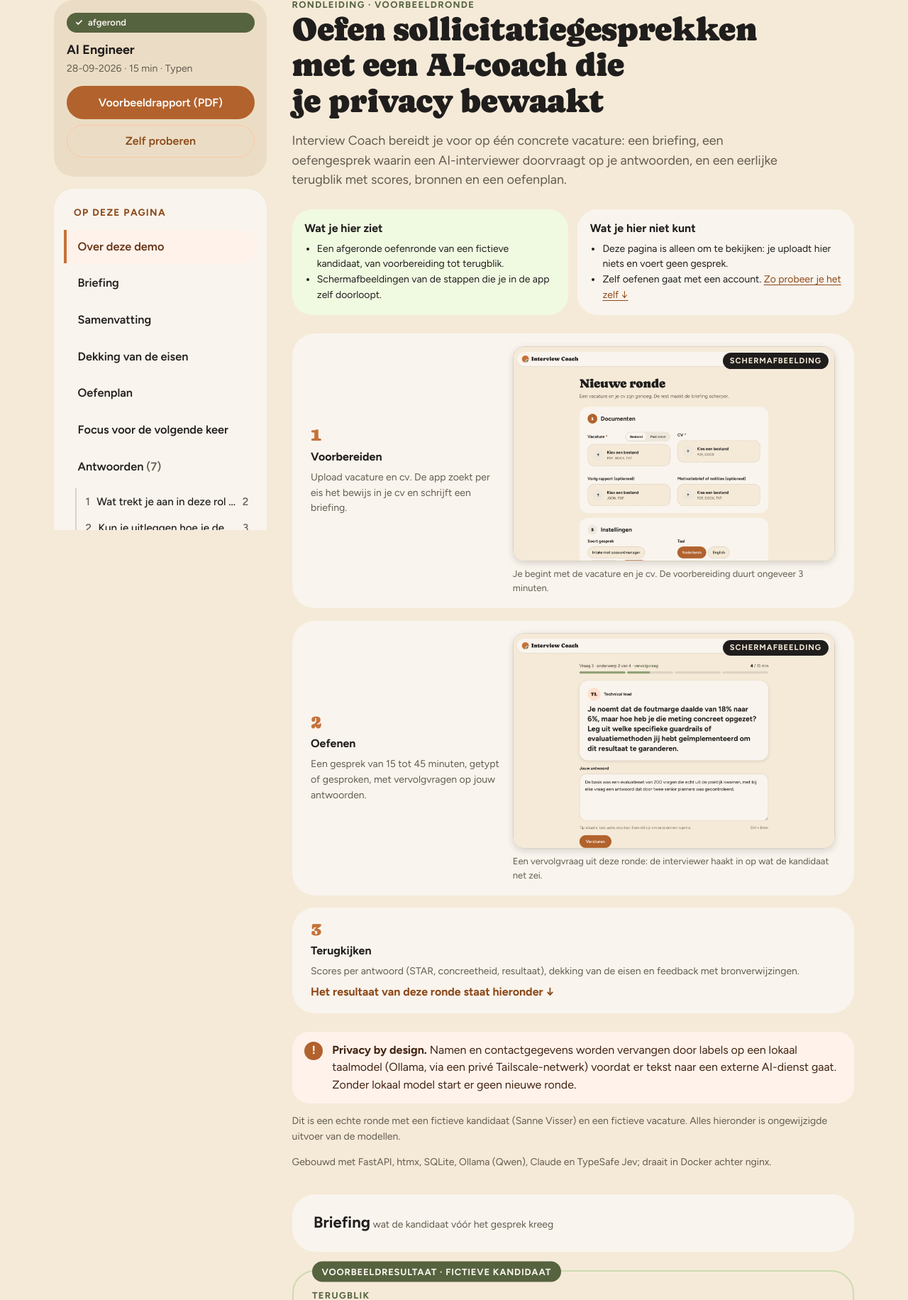
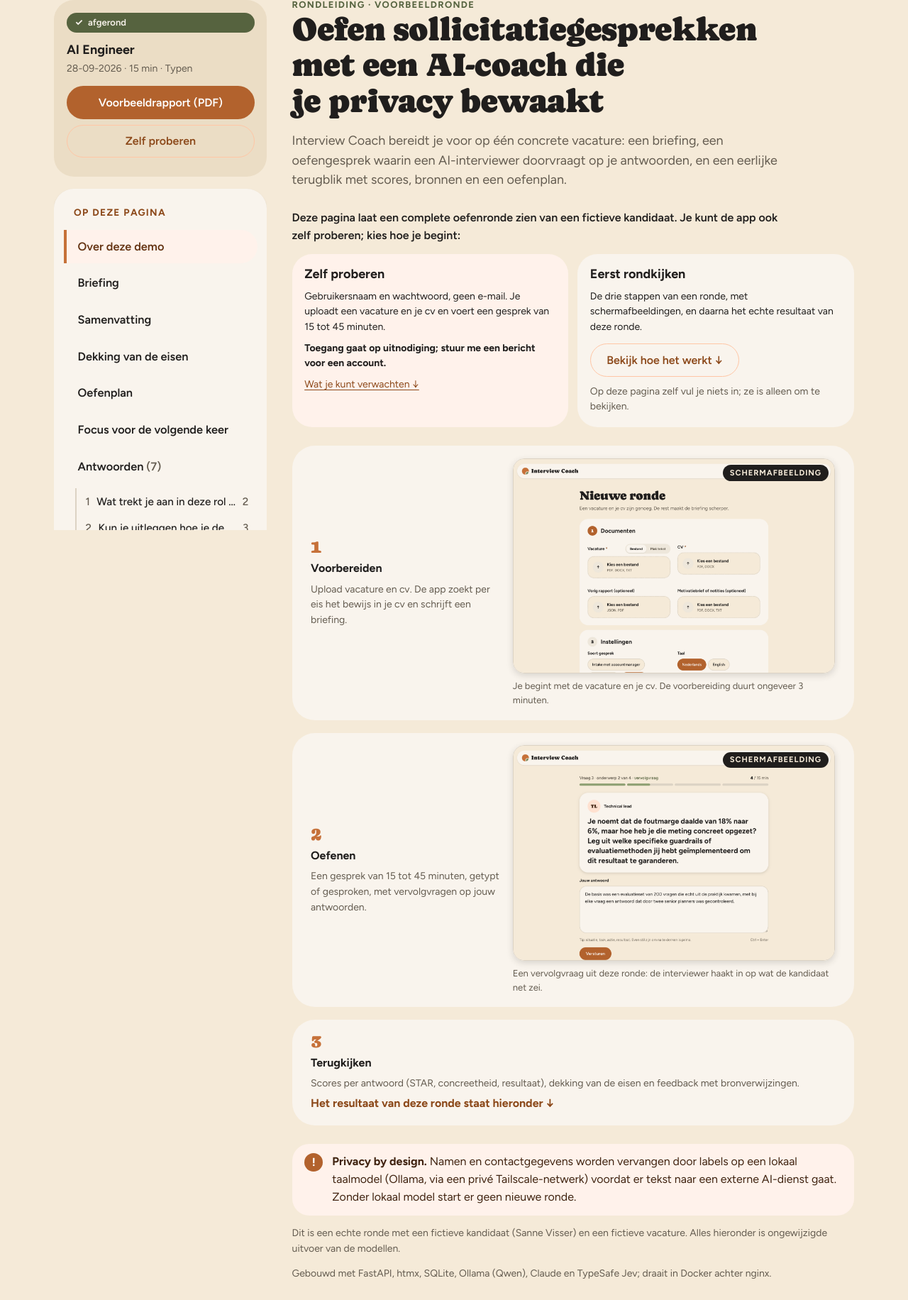
Before and after one commit to GeorgeThiel-hob/interview-coach, a FastAPI app: page /demo in a window 1280 px wide. Shown: the part 106-1938 px from the top of the page at 71% size. Run offline with FastAPI, Linux system fonts and the light colour scheme; parts of the project's set-up code (start-up, migrations or seed data) failed here and were passed over.

Commit message:
feat(demo): two ways in at the top: try it yourself, or look around first
The sign-up button only sat at the very bottom of a long page. The intro now says
what the page is for and offers two paths side by side: "Zelf proberen" (the same
open/offline/closed states as the bottom block) and "Eerst rondkijken" (jumps to
the walkthrough, and says the page itself is view-only). This replaces the
"what you see / what you can't do" box; the detailed bottom block stays.

Co-Authored-By: Claude Opus 5.5 <noreply@anthropic.com>

```diff
--- a/app/templates/base.html
+++ b/app/templates/base.html
@@ -191,10 +191,13 @@ ol.steps li.active::before { border: 3px solid var(--accent-200); border-top-col
 @media (min-width: 960px) { .review { grid-template-columns: 300px minmax(0, 1fr); } .review > aside { position: sticky; top: var(--s6); align-self: start; } }
 .toc, .toc-sub { grid-template-columns: minmax(0, 1fr); } .review > aside { min-width: 0; }
 .demo-intro { margin-bottom: var(--s8); } .demo-intro .lead { max-width: 44rem; }
-/* demo walkthrough: what you see / can't do, steps with screenshots, the framed example, try it */
-.demo-scope { display: grid; gap: var(--s3); margin: var(--s6) 0; } @media (min-width: 640px) { .demo-scope { grid-template-columns: 1fr 1fr; } }
-.demo-scope > div { border-radius: var(--r-lg); padding: var(--s4); background: var(--sage-100); } .demo-scope > div.not { background: var(--card); }
-.demo-scope h3 { font-size: 1rem; margin: 0 0 .4rem; } .demo-scope ul { margin: 0; padding-left: 1.1rem; font-size: var(--fs-sm); }
+/* demo: two ways in (try it / look around), steps with screenshots, the framed example, try it */
+.demo-choose { font-weight: 600; max-width: 44rem; margin: var(--s6) 0 var(--s3); }
+.demo-paths { display: grid; gap: var(--s3); margin: 0 0 var(--s6); } @media (min-width: 640px) { .demo-paths { grid-template-columns: 1fr 1fr; } }
+.demo-paths > div { border-radius: var(--r-lg); padding: var(--s4) var(--s4) var(--s4); display: grid; gap: .5rem; align-content: start; }
+.demo-paths > .try { background: var(--accent-100); } .demo-paths > .look { background: var(--card); }
+.demo-paths h3 { margin: 0; } .demo-paths p { margin: 0; } .demo-paths .actions { margin: .3rem 0 .1rem; }
+.demo-steps { scroll-margin-top: var(--s4); }
 .demo-steps { list-style: none; padding: 0; display: grid; gap: var(--s4); counter-reset: st; margin: var(--s6) 0; }
 .demo-steps li { background: var(--card); border-radius: var(--r-xl); padding: var(--s4) var(--s6); display: grid; gap: var(--s4); counter-increment: st; align-items: center; }
 @media (min-width: 760px) { .demo-steps li:has(figure) { grid-template-columns: minmax(0, 1fr) minmax(0, 1.7fr); } }
--- a/app/templates/partials/demo_intro.html
+++ b/app/templates/partials/demo_intro.html
@@ -3,11 +3,27 @@
   <div class="eyebrow">{{ t('demo_eyebrow') }}</div>
   <h1>{{ t('demo_title') }}</h1>
   <p class="lead">{{ t('demo_lead') }}</p>
-  <div class="demo-scope">
-    <div><h3>{{ t('demo_see_title') }}</h3><ul><li>{{ t('demo_see_1') }}</li><li>{{ t('demo_see_2') }}</li></ul></div>
-    <div class="not"><h3>{{ t('demo_cant_title') }}</h3><ul><li>{{ t('demo_cant_1') }}</li><li>{{ t('demo_cant_2') }} <a href="#try">{{ t('demo_try_link') }}</a></li></ul></div>
+  <p class="demo-choose">{{ t('demo_choose') }}</p>
+  <div class="demo-paths">
+    <div class="try">
+      <h3>{{ t('demo_try_title') }}</h3>
+      <p class="small">{{ t('demo_path_try') }}</p>
+      {% if try_it.state == 'open' %}
+      <div class="actions"><a class="btn" href="/register?code={{ try_it.code|urlencode }}&amp;lang={{ lang }}">{{ t('demo_try_button') }}</a></div>
+      <p class="small muted">{{ t('demo_try_open_hint') }}</p>
+      {% else %}
+      <p class="small"><b>{{ t('demo_path_' ~ try_it.state) }}</b>{% if try_it.email %} <a href="mailto:{{ try_it.email }}?subject=Interview%20Coach">{{ try_it.email }}</a>{% endif %}</p>
+      {% endif %}
+      <a class="small" href="#try">{{ t('demo_path_more') }}</a>
+    </div>
+    <div class="look">
+      <h3>{{ t('demo_look_title') }}</h3>
+      <p class="small">{{ t('demo_path_look') }}</p>
+      <div class="actions"><a class="btn outline" href="#walkthrough">{{ t('demo_look_button') }}</a></div>
+      <p class="small muted">{{ t('demo_path_view_only') }}</p>
+    </div>
   </div>
-  <ol class="demo-steps">
+  <ol class="demo-steps" id="walkthrough">
     {% for n in (1, 2) %}
     <li><div><b>{{ t('demo_step%d_title' % n) }}</b><span>{{ t('demo_step%d' % n) }}</span></div>
       <figure class="shot"><img src="/static/demo/{{ lang }}-step{{ n }}.png" width="1200" height="800" loading="lazy" alt="{{ t('demo_shot%d_alt' % n) }}">
--- a/app/web/i18n.py
+++ b/app/web/i18n.py
@@ -291,25 +291,33 @@ T: dict[str, dict[str, str]] = {
     "kind_wens": {"nl": "wens", "en": "nice to have"},
     # public demo page
     "demo_eyebrow": {"nl": "Rondleiding · voorbeeldronde", "en": "Walkthrough · example run"},
-    "demo_see_title": {"nl": "Wat je hier ziet", "en": "What you see here"},
-    "demo_see_1": {
-        "nl": "Een afgeronde oefenronde van een fictieve kandidaat, van voorbereiding tot terugblik.",
-        "en": "A finished practice round by a fictional candidate, from preparation to review.",
+    "demo_choose": {
+        "nl": "Deze pagina laat een complete oefenronde zien van een fictieve kandidaat. Je kunt de app ook zelf proberen; kies hoe je begint:",
+        "en": "This page shows a complete practice round by a fictional candidate. You can also try the app yourself; choose how to start:",
     },
-    "demo_see_2": {
-        "nl": "Schermafbeeldingen van de stappen die je in de app zelf doorloopt.",
-        "en": "Screenshots of the steps you go through in the app itself.",
+    "demo_path_try": {
+        "nl": "Gebruikersnaam en wachtwoord, geen e-mail. Je uploadt een vacature en je cv en voert een gesprek van 15 tot 45 minuten.",
+        "en": "A username and password, no email. You upload a vacancy and your CV and do a 15 to 45 minute interview.",
     },
-    "demo_cant_title": {"nl": "Wat je hier niet kunt", "en": "What you can't do here"},
-    "demo_cant_1": {
-        "nl": "Deze pagina is alleen om te bekijken: je uploadt hier niets en voert geen gesprek.",
-        "en": "This page is view-only: you don't upload anything or do an interview here.",
+    "demo_path_offline": {
+        "nl": "Nu even offline: het lokale model draait op mijn laptop. Probeer het later nog eens of stuur me een bericht.",
+        "en": "Offline right now: the local model runs on my laptop. Try again later or send me a message.",
     },
-    "demo_cant_2": {
-        "nl": "Zelf oefenen gaat met een account.",
-        "en": "Practising yourself takes an account.",
+    "demo_path_closed": {
+        "nl": "Toegang gaat op uitnodiging; stuur me een bericht voor een account.",
+        "en": "Access is by invitation; send me a message for an account.",
     },
-    "demo_try_link": {"nl": "Zo probeer je het zelf ↓", "en": "How to try it yourself ↓"},
+    "demo_path_more": {"nl": "Wat je kunt verwachten ↓", "en": "What to expect ↓"},
+    "demo_look_title": {"nl": "Eerst rondkijken", "en": "Look around first"},
+    "demo_path_look": {
+        "nl": "De drie stappen van een ronde, met schermafbeeldingen, en daarna het echte resultaat van deze ronde.",
+        "en": "The three steps of a round, with screenshots, followed by the real result of this round.",
+    },
+    "demo_look_button": {"nl": "Bekijk hoe het werkt ↓", "en": "See how it works ↓"},
+    "demo_path_view_only": {
+        "nl": "Op deze pagina zelf vul je niets in; ze is alleen om te bekijken.",
+        "en": "You don't fill anything in on this page itself; it is only for viewing.",
+    },
     "demo_screenshot": {"nl": "Schermafbeelding", "en": "Screenshot"},
     "demo_shot1_alt": {
         "nl": "Het formulier voor een nieuwe ronde: vacature en cv uploaden, type gesprek, taal, duur en moeilijkheid kiezen.",
```
Also changed, not shown: tests/test_web.py (+8 -2 lines).
